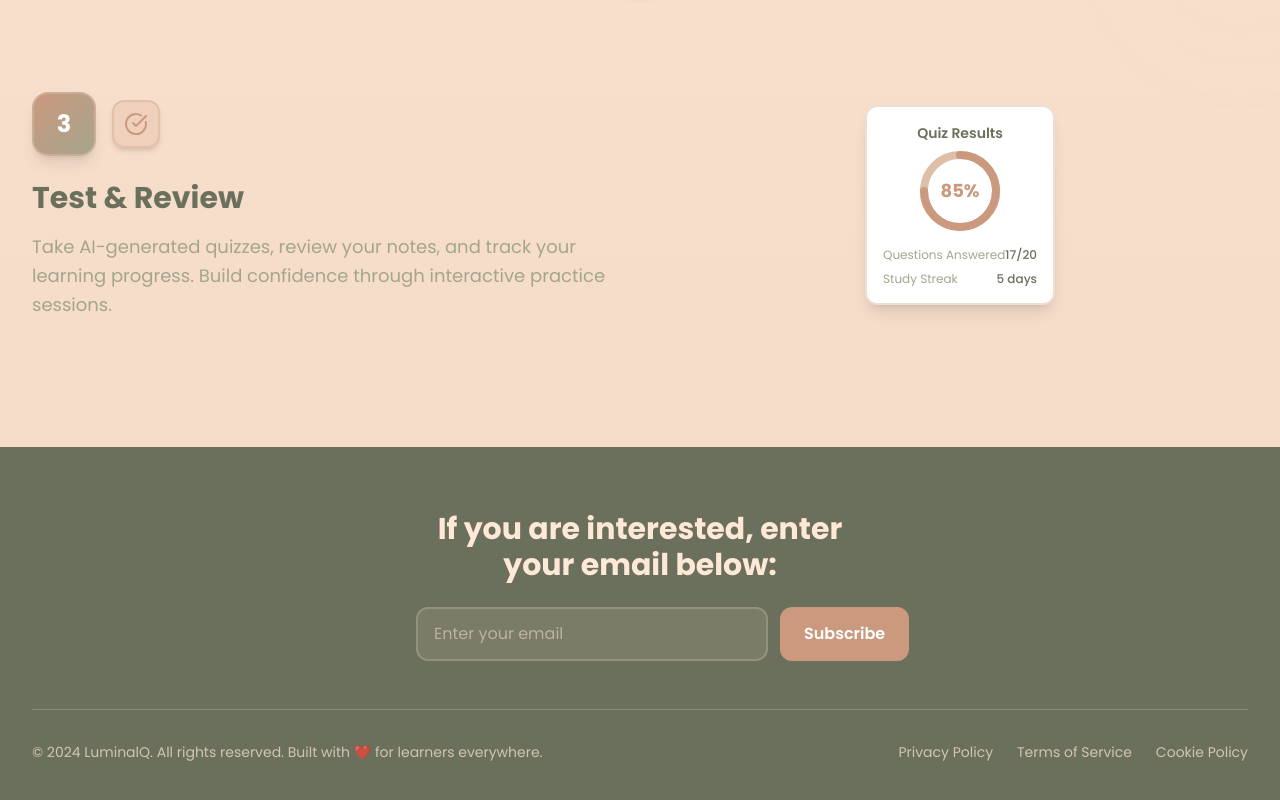
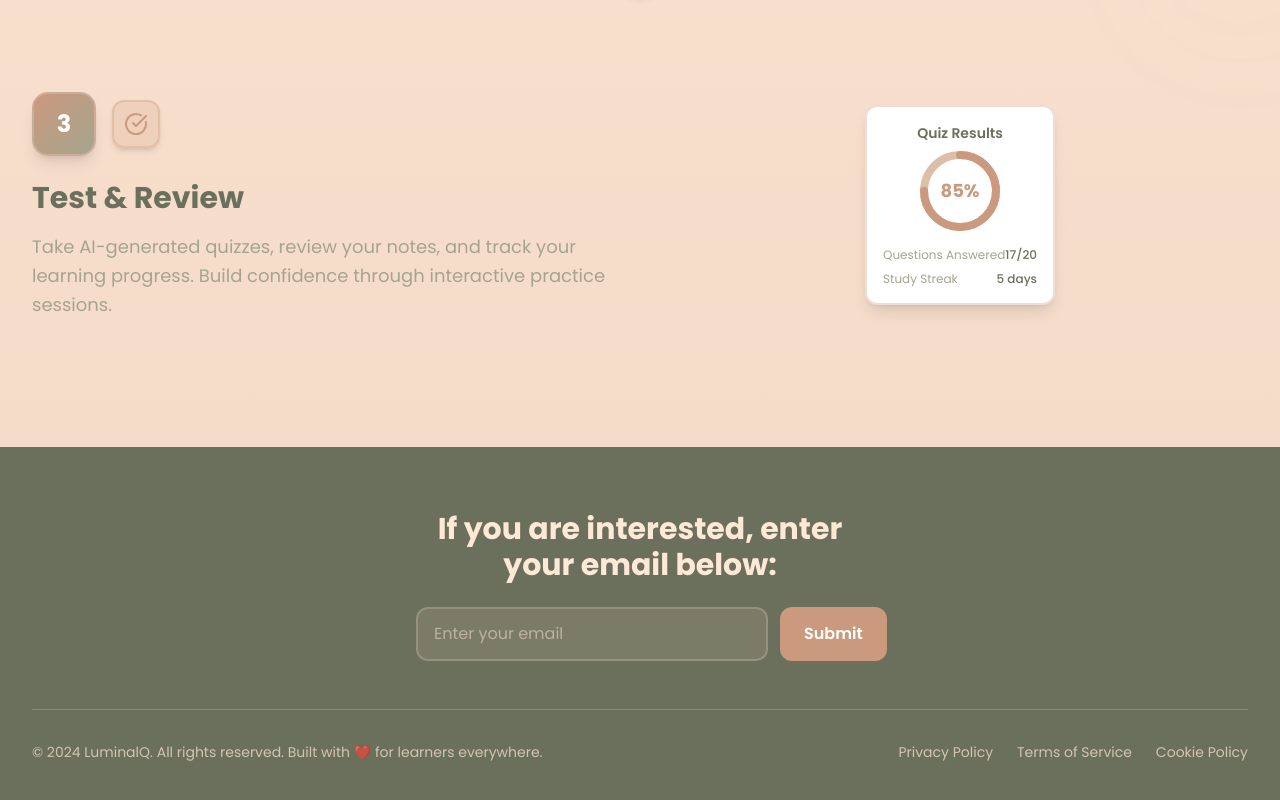
Before and after one commit to Navaneethakrishnan-morg/website, a Next.js app: page / in a window 1280 px wide. Shown: the part 3117-3917 px from the top of the page. Built offline with nearby package versions, Linux system fonts and the light colour scheme.

Commit message:
Change Subscribe button text to Submit in Footer component

```diff
--- a/src/components/Footer.tsx
+++ b/src/components/Footer.tsx
@@ -34,7 +34,7 @@ const Footer = () => {
                          focus:outline-none focus:ring-4 focus:ring-terracotta/50
                          whitespace-nowrap"
               >
-                Subscribe
+                Submit
               </button>
             </div>
           </div>
```
